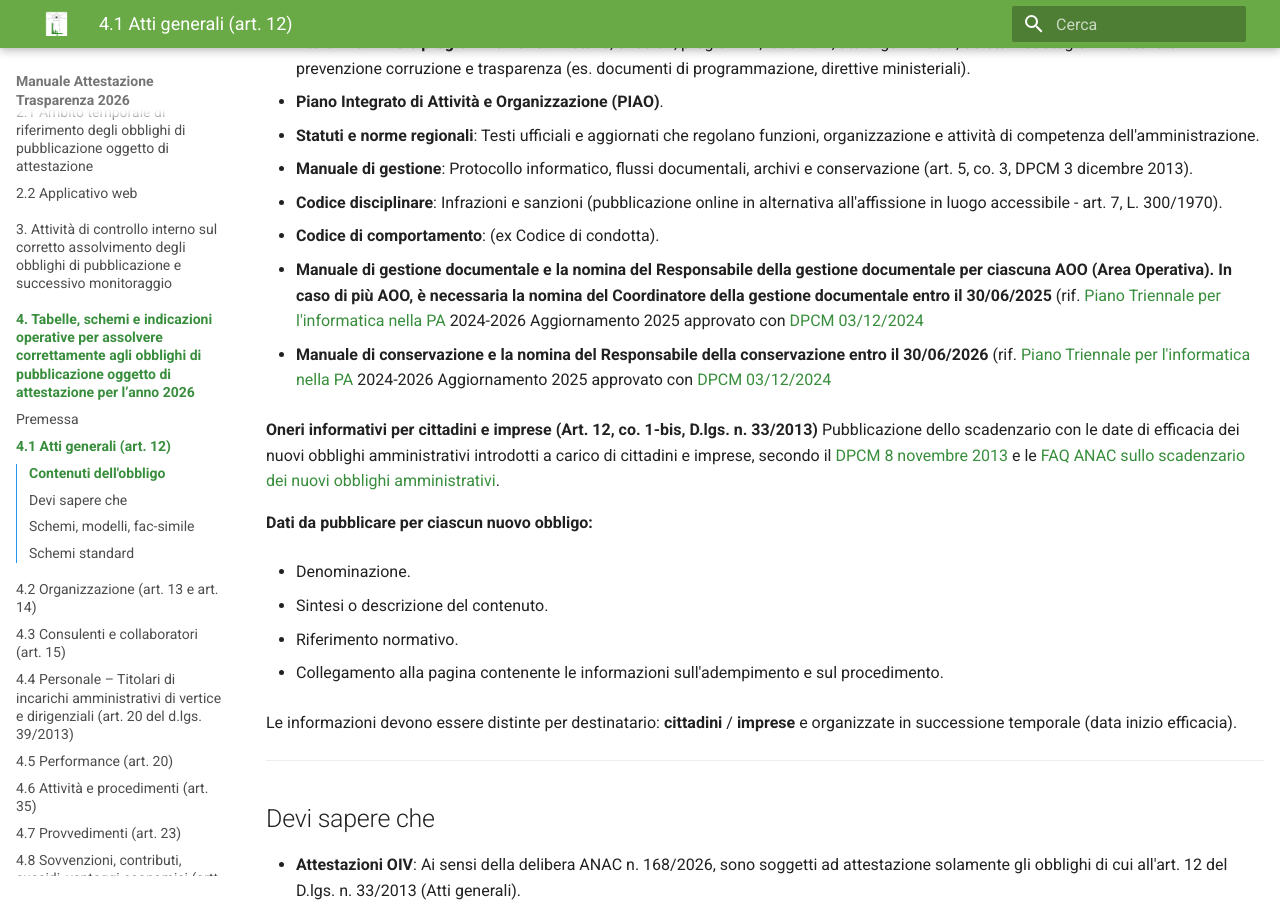
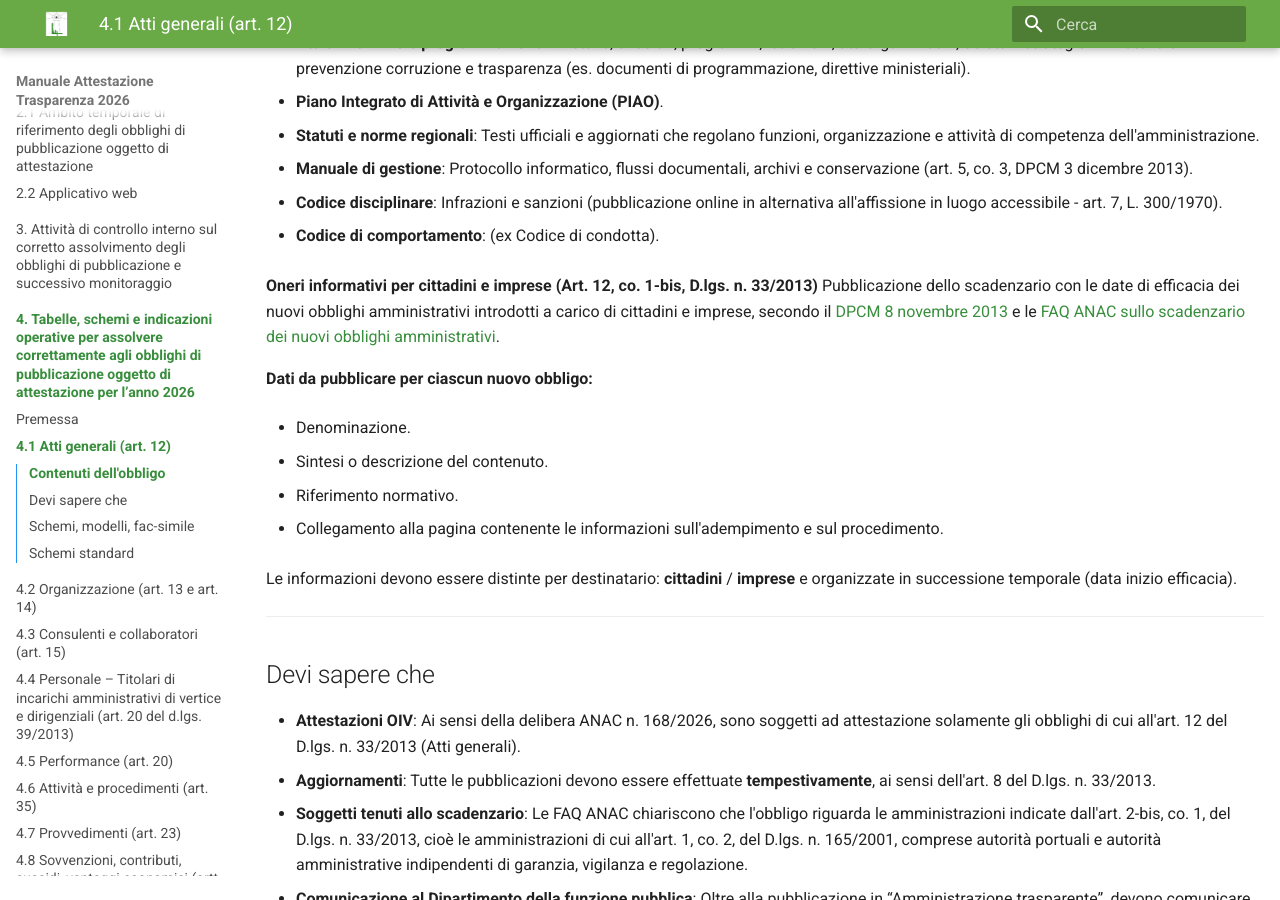
Before and after one commit to Lab4srl/manuale-trasparenza-2026, an MkDocs documentation site: the page built from docs/capitolo-4/4-1-atti-generali.md, in a window 1280 px wide and 900 px high, scrolled down 607 px. Built offline with MkDocs 1.6.1 and Material for MkDocs 9.7.7, drawn with Linux system fonts in a browser that asks for light colours.

Commit message:
Aggiornamento manuale

```diff
--- a/docs/capitolo-4/4-1-atti-generali.md
+++ b/docs/capitolo-4/4-1-atti-generali.md
@@ -25,10 +25,6 @@ L'ente deve pubblicare ogni atto (previsto da norma di legge o adottato nell'ese
 - **Codice disciplinare**: Infrazioni e sanzioni (pubblicazione online in alternativa all'affissione in luogo accessibile - art. 7, L. 300/1970).
 
 - **Codice di comportamento**: (ex Codice di condotta).
-
-- **Manuale di gestione documentale e la nomina del Responsabile della gestione documentale per ciascuna AOO (Area Operativa). In caso di più AOO, è necessaria la nomina del Coordinatore della gestione documentale entro il 30/06/2025** (rif. [Piano Triennale per l'informatica nella PA](https://www.agid.gov.it/it/agenzia/piano-triennale) 2024-2026 Aggiornamento 2025 approvato con [DPCM 03/12/2024](https://www.agid.gov.it/sites/agid/files/2025-01/DPCM_di_approvazione_del_Piano_Triennale_2024-2026_Aggiornamento_2025.pdf)
-
-- **Manuale di conservazione e la nomina del Responsabile della conservazione entro il 30/06/2026** (rif. [Piano Triennale per l'informatica nella PA](https://www.agid.gov.it/it/agenzia/piano-triennale) 2024-2026 Aggiornamento 2025 approvato con [DPCM 03/12/2024](https://www.agid.gov.it/sites/agid/files/2025-01/DPCM_di_approvazione_del_Piano_Triennale_2024-2026_Aggiornamento_2025.pdf)
 
 **Oneri informativi per cittadini e imprese (Art. 12, co. 1-bis, D.lgs. n. 33/2013)**
 Pubblicazione dello scadenzario con le date di efficacia dei nuovi obblighi amministrativi introdotti a carico di cittadini e imprese, secondo il [DPCM 8 novembre 2013](https://www.gazzettaufficiale.it/eli/id/2013/12/20/13A10299/sg){:target="_blank"} e le [FAQ ANAC sullo scadenzario dei nuovi obblighi amministrativi](https://www.anticorruzione.it/-/obblighi.amministrativi.art.12.co.1-bis){:target="_blank"}.
```
